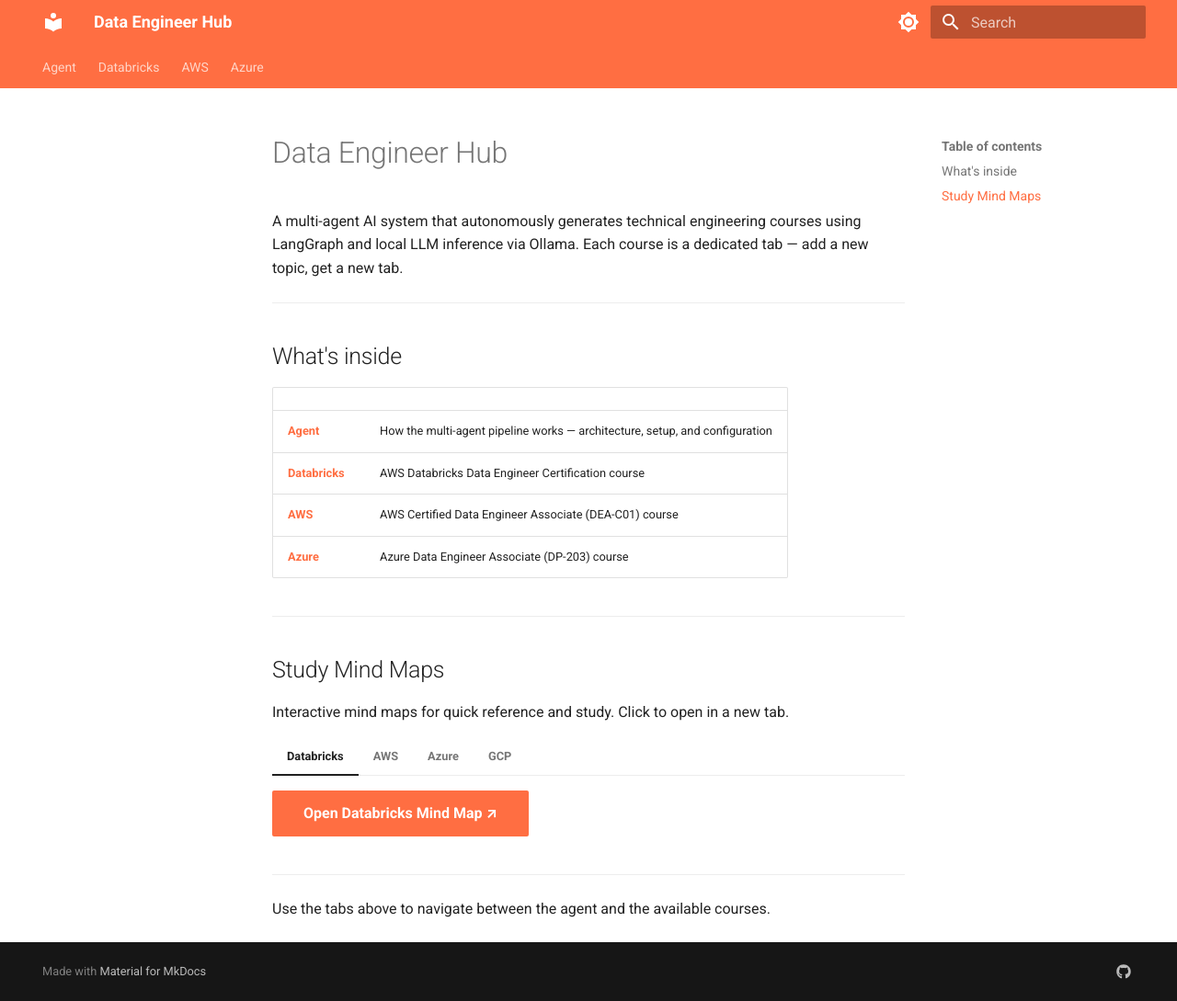
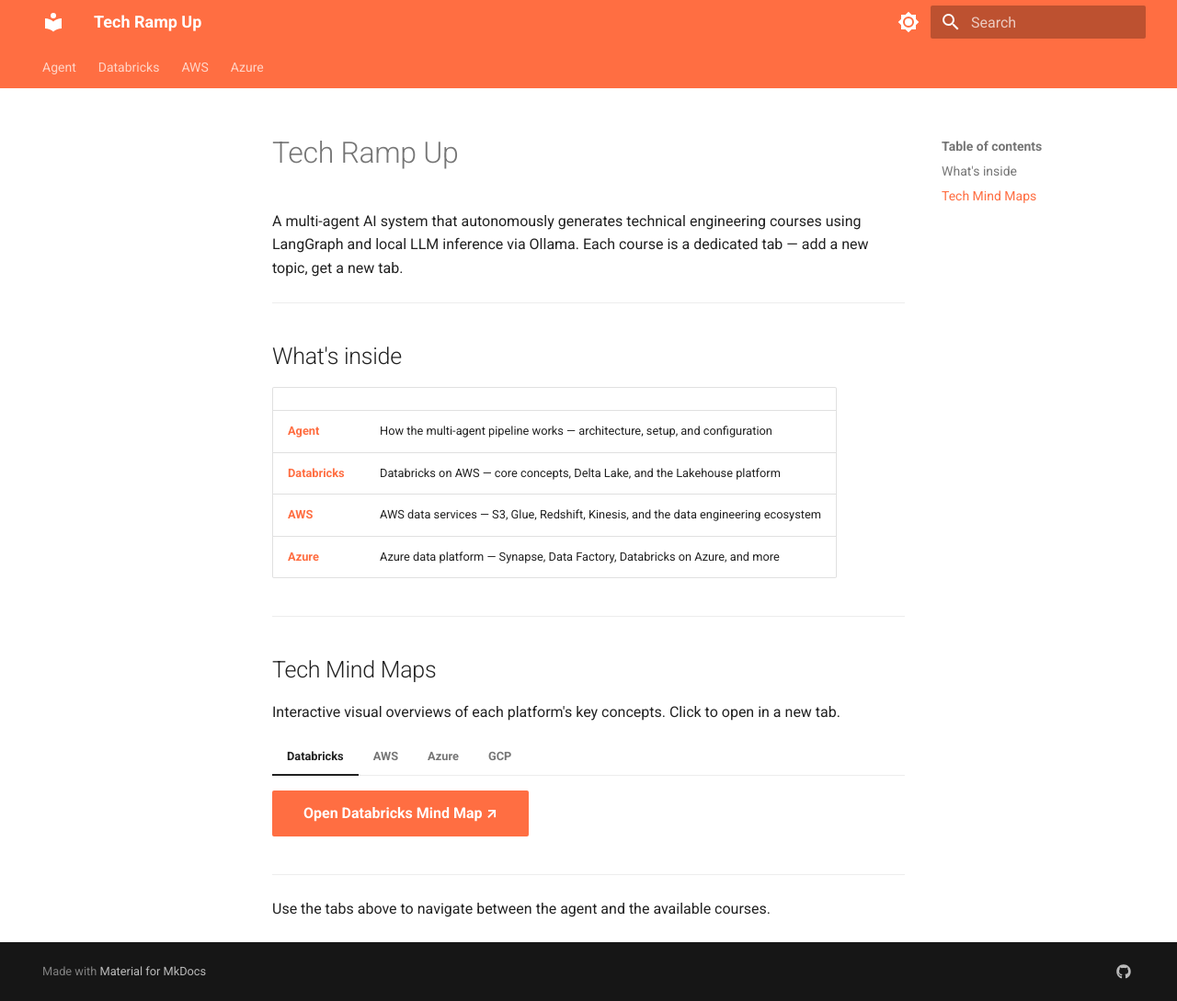
Before and after one commit to DataTechBridge-Projects/databricks-trainer, an MkDocs documentation site: the page built from docs/index.md, in a window 1280 px wide and 1089 px high. Shown: the whole window at 92% size. Built offline with MkDocs 1.6.1 and Material for MkDocs 9.7.7, drawn with Linux system fonts in a browser that asks for light colours.

Commit message:
updated to generic

```diff
--- a/docs/index.md
+++ b/docs/index.md
@@ -1,4 +1,4 @@
-# Data Engineer Hub
+# Tech Ramp Up
 
 A multi-agent AI system that autonomously generates technical engineering courses using LangGraph and local LLM inference via Ollama. Each course is a dedicated tab — add a new topic, get a new tab.
 
@@ -9,15 +9,15 @@
 | | |
 |---|---|
 | [**Agent**](agent/index.md) | How the multi-agent pipeline works — architecture, setup, and configuration |
-| [**Databricks**](databricks/index.md) | AWS Databricks Data Engineer Certification course |
-| [**AWS**](aws/index.md) | AWS Certified Data Engineer Associate (DEA-C01) course |
-| [**Azure**](azure/index.md) | Azure Data Engineer Associate (DP-203) course |
+| [**Databricks**](databricks/index.md) | Databricks on AWS — core concepts, Delta Lake, and the Lakehouse platform |
+| [**AWS**](aws/index.md) | AWS data services — S3, Glue, Redshift, Kinesis, and the data engineering ecosystem |
+| [**Azure**](azure/index.md) | Azure data platform — Synapse, Data Factory, Databricks on Azure, and more |
 
 ---
 
-## Study Mind Maps
+## Tech Mind Maps
 
-Interactive mind maps for quick reference and study. Click to open in a new tab.
+Interactive visual overviews of each platform's key concepts. Click to open in a new tab.
 
 === "Databricks"
 
--- a/mkdocs.yml
+++ b/mkdocs.yml
@@ -1,6 +1,6 @@
-site_name: Data Engineer Hub
+site_name: Tech Ramp Up
 site_description: A multi-agent AI system that generates technical engineering courses — powered by LangGraph and local LLM inference
-site_author: Data Engineer Hub
+site_author: Tech Ramp Up
 site_url: https://datechbridge-projects.github.io/databricks-trainer/
 
 docs_dir: docs
```
Also changed, not shown: docs/agent/index.md (+1 -1 lines), readme.md (+1 -1 lines), 1 other file.
